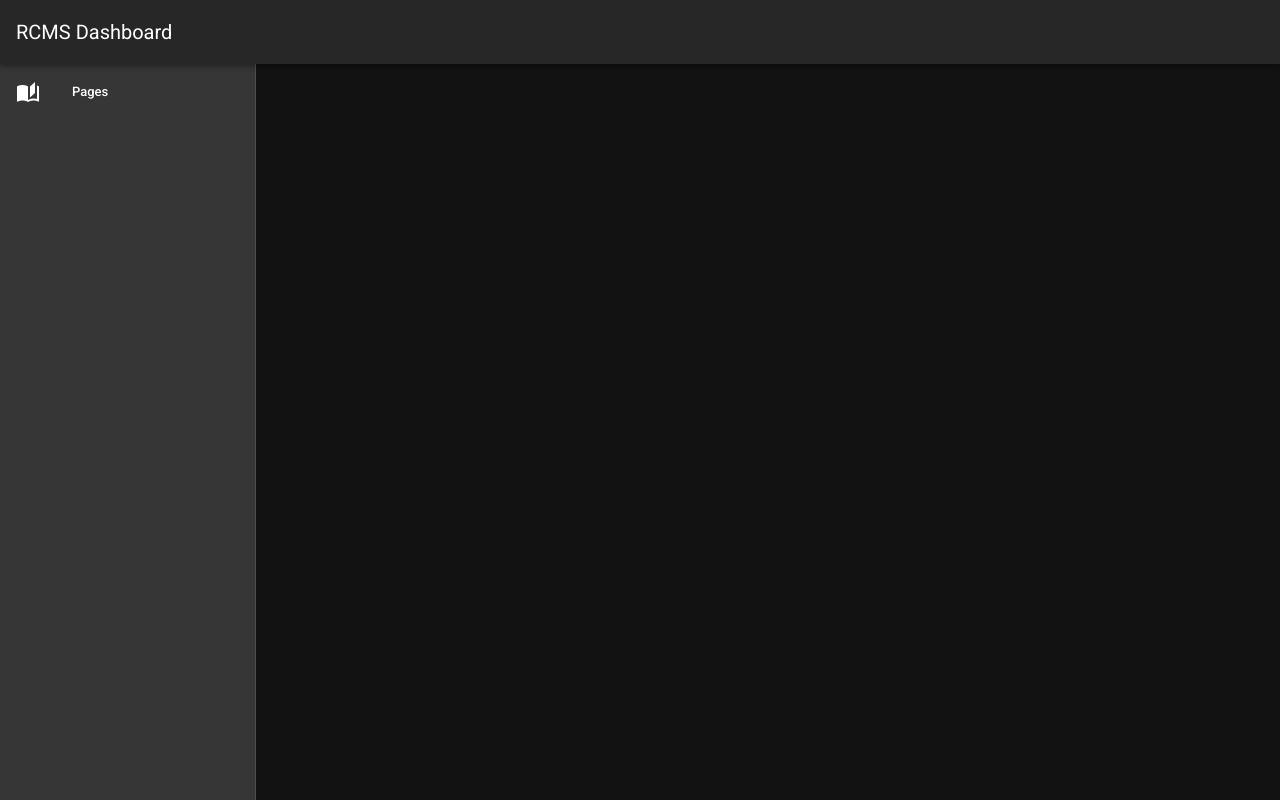
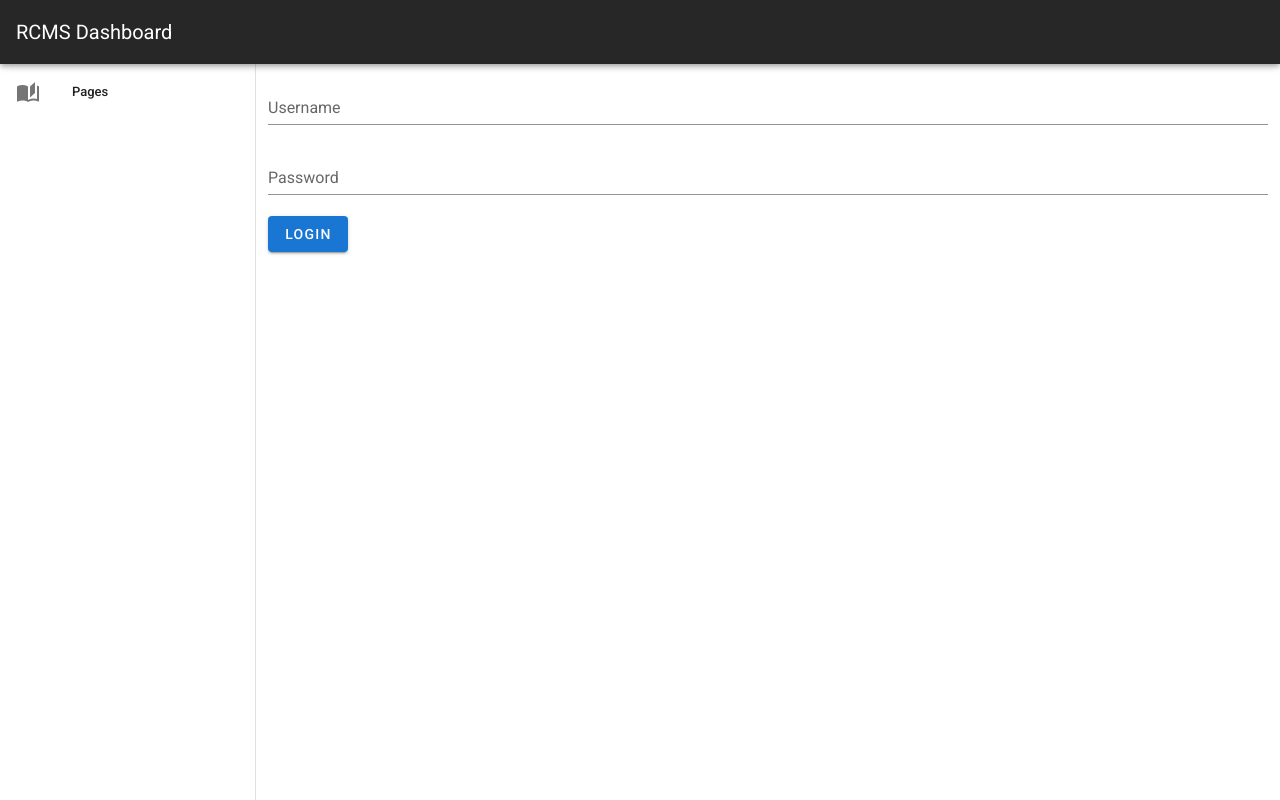
Before and after one commit to Rust-CMS/dashboard-cms, a Vue app: page /login in a window 1280 px wide. Built offline with nearby package versions, Linux system fonts and the light colour scheme; no server answers.

Commit message:
Added login code and protected routes.

```diff
--- /dev/null
+++ b/src/components/LoginForm.vue
@@ -0,0 +1,38 @@
+<template>
+    <v-form>
+        <v-container>
+            <v-row>
+                <v-text-field v-model="username" label="Username" required />
+            </v-row>
+            <v-row>
+                <v-text-field v-model="password" label="Password" required />
+            </v-row>
+            <v-row>
+                <v-btn color="primary" @click="login">LOGIN</v-btn>
+            </v-row>
+        </v-container>
+    </v-form>
+</template>
+
+<script>
+import { post } from "axios";
+
+export default {
+    data() {
+        return {
+            username: "",
+            password: ""
+        }
+    },
+    methods: {
+        async login() {
+            try {
+                await post('/user/login', {username: this.username, password: this.password});
+            } catch (e) {
+                // TODO replace
+                alert(e);
+            }
+        }
+    }
+}
+</script>
--- a/src/plugins/axios.js
+++ b/src/plugins/axios.js
@@ -7,7 +7,7 @@ import axios from "axios";
 // axios.defaults.headers.common['Authorization'] = AUTH_TOKEN;
 // axios.defaults.headers.post['Content-Type'] = 'application/x-www-form-urlencoded';
 axios.defaults.baseURL = process.env.VUE_APP_API_URL || "http://localhost:9090/v1/";
-
+axios.defaults.withCredentials = true;
 let config = {
   //baseURL
   // timeout: 60 * 1000, // Timeout
--- a/src/plugins/vuetify.js
+++ b/src/plugins/vuetify.js
@@ -1,17 +1,9 @@
 import Vue from 'vue';
 import Vuetify from 'vuetify/lib/framework';
-import colors from 'vuetify/lib/util/colors';
 
 Vue.use(Vuetify);
 
 export default new Vuetify({
     theme: {
-        themes: {
-            dark: {
-                primary: colors.purple.lighten3,
-                secondary: colors.teal
-            }
-        },
-        dark: true
     }
 });
--- a/src/router/index.js
+++ b/src/router/index.js
@@ -3,17 +3,28 @@ import VueRouter from "vue-router"
 
 import Pages from '@/views/Pages';
 import Page from '@/views/Page';
-import Field from '@/views/Field'
-import Category from "@/views/Category"
+import Field from '@/views/Field';
+import Category from "@/views/Category";
+import Login from "@/views/Login";
 Vue.use(VueRouter)
 
 export const routes = [
+	{
+		path: "/login",
+		name: "Login",
+		component: Login,
+		meta: {
+			show: false,
+			protected: false
+		}
+	},
 	{
 		path: "/pages/:id",
 		name: "Page",
 		component: Page,
 		meta: {
 			show: false,
+			protected: true
 		}
 	},
 	{
@@ -22,6 +33,7 @@ export const routes = [
 		component: Pages,
 		meta: {
 			show: true,
+			protected: true,
 			icon: "mdi-book-open-page-variant"
 		}
 	},
@@ -30,7 +42,8 @@ export const routes = [
 		name: "Categories",
 		component: Category,
 		meta: {
-			show: false
+			show: false,
+			protected: true
 		}
 	},
 	{
@@ -38,7 +51,8 @@ export const routes = [
 		name: "Field",
 		component: Field,
 		meta: {
-			show: false
+			show: false,
+			protected: true
 		}
 	}
 ]
@@ -49,4 +63,24 @@ const router = new VueRouter({
 	routes
 })
 
+const loggedIn = () => {
+	console.log(document.cookie)
+}
+
+/**
+ * This is where we do the bulk of our authentication.
+ * Protected routes are given by the "protected" metadata in the route.
+ */
+router.beforeEach((to, from, next) => {
+	if (to.meta.protected) {
+		if (loggedIn()) {
+			next();
+		} else {
+			next("/login");
+		}
+	} else {
+		next()
+	}
+})
+
 export default router
--- a/src/views/Login.vue
+++ b/src/views/Login.vue
@@ -1,35 +1,15 @@
 <template>
 	<main>
-        <h1>Login</h1>
-		<form @submit="login" method="post">
-			<input v-model="username" type="text" placeholder="Username" />
-			<input v-model="password" type="text" placeholder="Password" />
-            <button type="submit">LOGIN</button>
-		</form>
+		<login-form />
 	</main>
 </template>
 
 <script>
-import { post } from "axios";
-
+import LoginForm from "../components/LoginForm.vue";
 export default {
 	name: "Login",
-	data() {
-		return {
-			username: "",
-			password: ""
-		}
-	},
-	methods: {
-		async login(e) {
-			e.preventDefault();
-
-			await post(`/user/login`, { username, password });
-
-			this.$router.push("/");
-
-			return;
-		},
+	components: {
+		LoginForm
 	},
 };
 </script>
```
Also changed, not shown: 1 other file (tests, documents, lock files or other folders).
